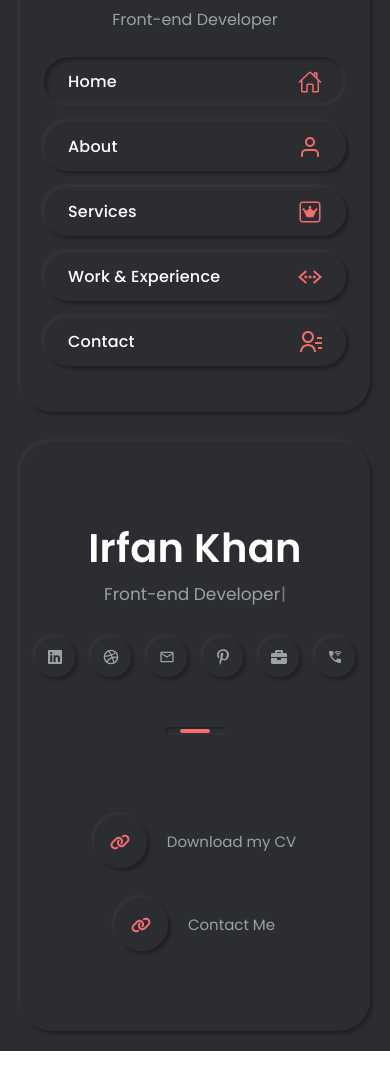
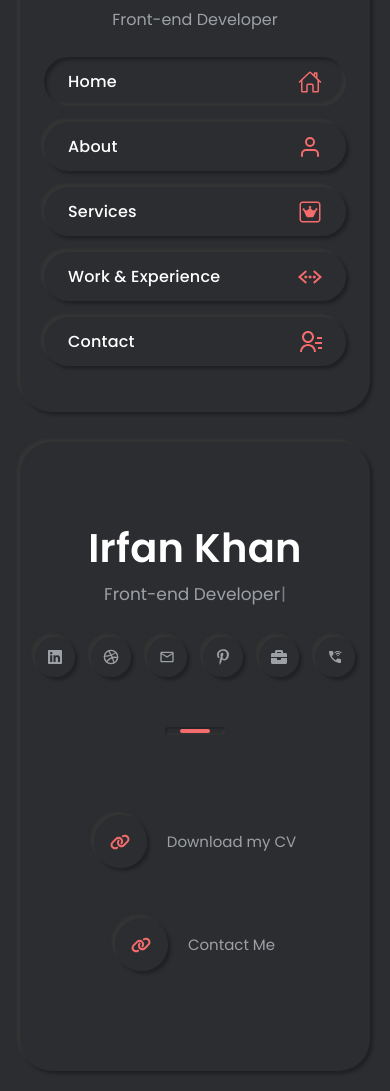
Before and after one commit to khan-uiux/portfolio, a React (Vite) app: page /home in a window 390 px wide. Shown: the part 371-1462 px from the top of the page. Before the commit the page ends 1422 px from the top, so only its background shows below. Built offline with nearby package versions, Linux system fonts and the light colour scheme.

Commit message:
css changes

```diff
--- a/src/Pages/CSS/home.css
+++ b/src/Pages/CSS/home.css
@@ -53,6 +53,11 @@
         padding: 30px 20px;
         height: auto;
         max-height: max-content;
+        display: block;
+    }
+
+    .resume-services {
+        margin-bottom: 20px;
     }
 
     .home-container {
```
Also changed, not shown: src/Components/Form/Form.jsx (line endings or trailing spaces).
